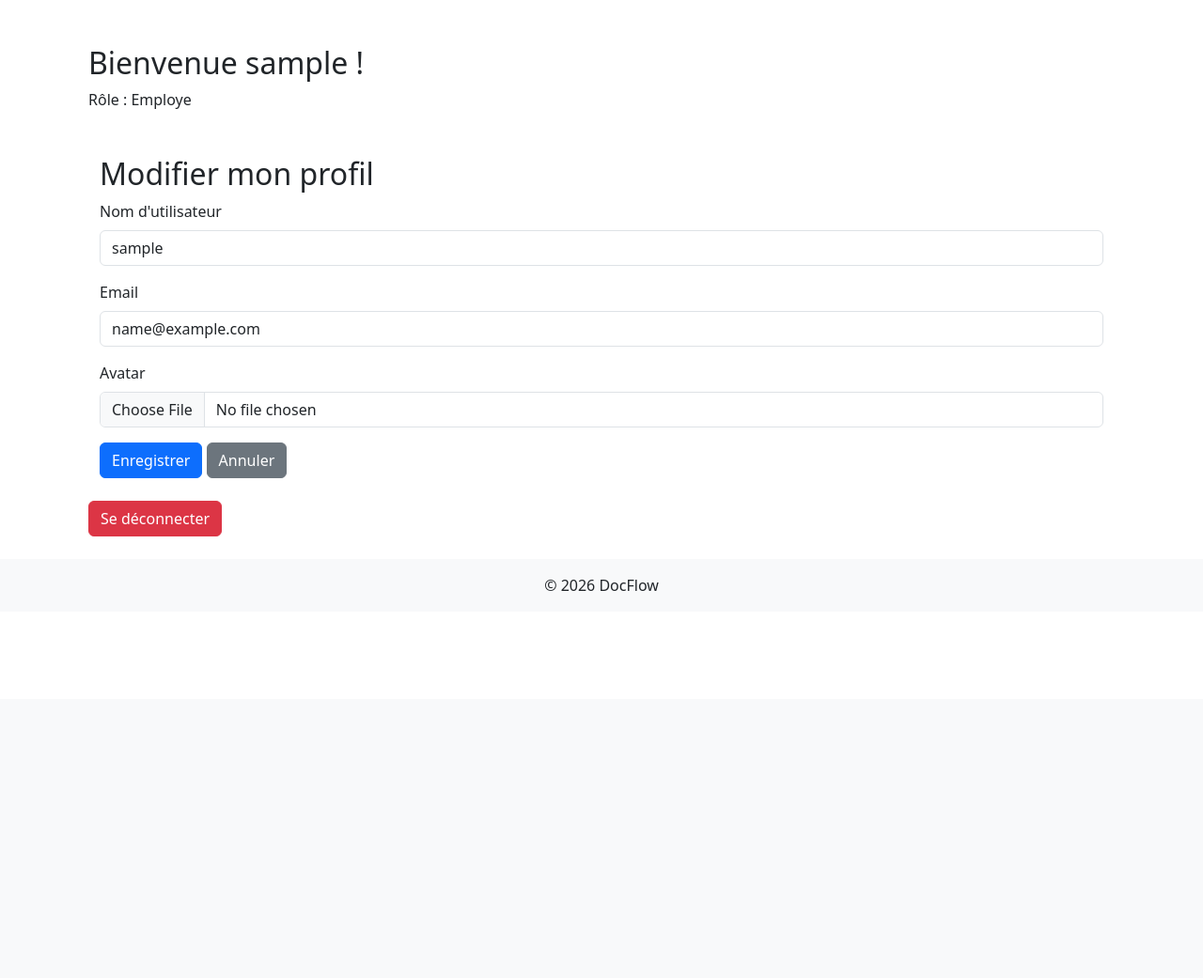
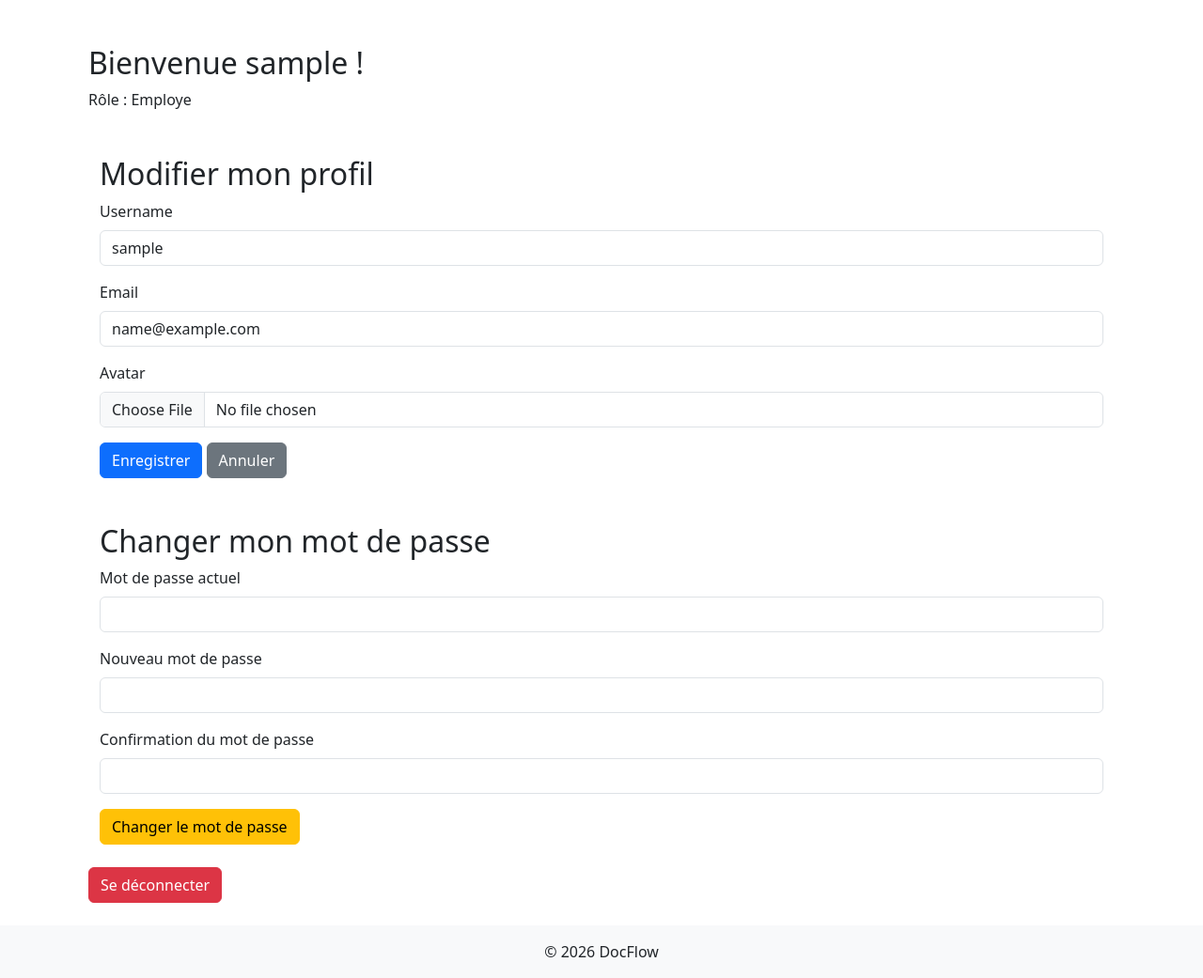
Before and after one commit to DevBlocks42/DocFlow, a Django app: page /users/dashboard/ in a window 1280 px wide. Shown: the part 56-1097 px from the top of the page at 94% size. Before the commit the page ends 685 px from the top, so only its background shows below. Run offline with Django 3.2, Linux system fonts and the light colour scheme; the visitor is signed in with stand-in values (Sample User, id 1).

Commit message:
Ajout du changement de mot de passe + refactorisation des templates pour la maintenabilité/lisibilité

```diff
--- a/apps/users/forms.py
+++ b/apps/users/forms.py
@@ -2,6 +2,7 @@ from django import forms
 from django.contrib.auth.forms import AuthenticationForm
 from django.contrib.auth import get_user_model
 from django.core.exceptions import ValidationError
+from django.contrib.auth import password_validation
 
 User = get_user_model()
 
@@ -33,15 +34,14 @@ class CustomAuthenticationForm(AuthenticationForm):
 
 class SafeImageField(forms.ImageField):
     default_error_messages = {
-        'invalid_image': "Le fichier uploadé n’est pas une image valide."  # ton message en français
+        'invalid_image': "Le fichier uploadé n’est pas une image valide."
     }
 
     def to_python(self, data):
         try:
             return super().to_python(data)
         except ValidationError:
-            # Intercepte l'erreur de Pillow et renvoie notre message
-            raise ValidationError(self.error_messages['invalid_image'])
+            raise forms.ValidationError(self.error_messages['invalid_image'])
 
 class UserUpdateForm(forms.ModelForm):
     avatar = SafeImageField(
@@ -73,19 +73,52 @@ class UserUpdateForm(forms.ModelForm):
                 'unique': "Cet email est déjà utilisé."
             }
         }
-        def clean_avatar(self):
-            avatar = self.cleaned_data.get('avatar')
-            if avatar:
-                # Taille max 2MB
-                if avatar.size > 2 * 1024 * 1024:
-                    raise ValidationError("Image trop volumineuse (max 2MB).")
-                try:
-                    img = Image.open(avatar)
-                    img.verify()
-                except Exception:
-                    raise ValidationError("Fichier image invalide.")
-                valid_extensions = ['jpg', 'jpeg', 'png', 'gif']
-                ext = avatar.name.split('.')[-1].lower()
-                if ext not in valid_extensions:
-                    raise ValidationError("Format non autorisé.")
-            return avatar
+    def clean_avatar(self):
+        avatar = self.cleaned_data.get('avatar')
+        if avatar:
+            # Taille max 2MB
+            if avatar.size > 2 * 1024 * 1024:
+                raise form.ValidationError("Image trop volumineuse (max 2MB).")
+                img = Image.open(avatar)
+                img.verify()
+            valid_extensions = ['jpg', 'jpeg', 'png', 'gif']
+            ext = avatar.name.split('.')[-1].lower()
+            if ext not in valid_extensions:
+                raise forms.ValidationError("Format non autorisé.")
+        return avatar
+
+class EditPasswordForm(forms.Form):
+    current_password = forms.CharField(
+        label="Mot de passe actuel",
+        widget=forms.PasswordInput(attrs={'class': 'form-control'}),
+    )
+    new_password = forms.CharField(
+        label="Nouveau mot de passe",
+        widget=forms.PasswordInput(attrs={'class': 'form-control'}),
+    )
+    password_confirm = forms.CharField(
+        label="Confirmation du mot de passe",
+        widget=forms.PasswordInput(attrs={'class': 'form-control'}),
+    )
+
+    def __init__(self, user, *args, **kwargs):
+        self.user = user
+        super().__init__(*args, **kwargs)
+
+    def clean(self):
+        cleaned_data = super().clean()
+        currentPassword = cleaned_data.get("current_password")
+        newPassword = cleaned_data.get("new_password")
+        passwordConfirm = cleaned_data.get("password_confirm")
+        if not self.user.check_password(currentPassword):
+            raise forms.ValidationError("Le mot de passe actuel est incorrect.")
+        if newPassword != passwordConfirm:
+            raise forms.ValidationError("Les nouveaux mots de passe ne correspondent pas.")
+        password_validation.validate_password(newPassword, self.user)
+        return cleaned_data
+
+    def save(self, commit=True):
+        self.user.set_password(self.cleaned_data["new_password"])
+        if commit:
+            self.user.save()
+        return self.user
--- /dev/null
+++ b/apps/users/templates/includes/form_errors.html
@@ -0,0 +1,17 @@
+{% if form.non_field_errors %}
+<div class="text-danger mb-3">
+    {% for error in form.non_field_errors %}
+        {{ error }}<br>
+    {% endfor %}
+</div>
+{% endif %}
+
+{% for field in form %}
+<div class="mb-3">
+    {% for error in field.errors %}
+        <div class="text-danger">{{ error }}</div>
+    {% endfor %}
+    <label class="form-label">{{ field.label }}</label>
+    {{ field }}
+</div>
+{% endfor %}
--- a/apps/users/templates/users/dashboard.html
+++ b/apps/users/templates/users/dashboard.html
@@ -6,52 +6,33 @@
 <div class="container mt-5">
     <h2>Bienvenue {{ user.username }} !</h2>
     <p>Rôle : {{ role|capfirst }}</p>
-    {% if role == "admin" %}
 
-    {% elif role == "manager" %}
+    {% if messages %}
+    <div>
+        {% for message in messages %}
+        <div class="alert {% if message.tags %}alert-{{ message.tags }}{% endif %}" role="alert">
+            {{ message }}
+        </div>
+        {% endfor %}
+    </div>
+    {% endif %}
 
-    {% else %}
-
-    {% endif %}
     <div class="container mt-5">
         <h2>Modifier mon profil</h2>
-
         <form method="post" enctype="multipart/form-data">
             {% csrf_token %}
+            {% include "includes/form_errors.html" with form=profile_form %}
+            <button type="submit" name="profile-submit" class="btn btn-primary">Enregistrer</button>
+            <a href="{% url 'dashboard' %}" class="btn btn-secondary">Annuler</a>
+        </form>
+    </div>
 
-            <div class="mb-3">
-                {% if form.username.errors %}
-                    <div class="text-danger">
-                        {{ form.username.errors }}
-                    </div>
-                {% endif %}
-                <label class="form-label">Nom d'utilisateur</label>
-                {{ form.username }}
-            </div>
-
-            <div class="mb-3">
-                {% if form.email.errors %}
-                    <div class="text-danger">
-                        {{ form.email.errors }}
-                    </div>
-                {% endif %}
-                <label class="form-label">Email</label>
-                {{ form.email }}
-            </div>
-
-            <div class="mb-3">
-                {% if user.avatar %}
-                    <img src="{{ user.avatar.url }}" class="img-thumbnail" width="120">
-                {% endif %}
-                {% for error in form.avatar.errors %}
-                    <div class="invalid-feedback d-block">{{ error }}</div>
-                {% endfor %}
-                <label class="form-label">Avatar</label>
-                {{ form.avatar }}
-            </div>
-
-            <button type="submit" class="btn btn-primary">Enregistrer</button>
-            <a href="{% url 'dashboard' %}" class="btn btn-secondary">Annuler</a>
+    <div class="container mt-5">
+        <h2>Changer mon mot de passe</h2>
+        <form method="post">
+            {% csrf_token %}
+            {% include "includes/form_errors.html" with form=password_form %}
+            <button type="submit" name="password-submit" class="btn btn-warning">Changer le mot de passe</button>
         </form>
     </div>
 
--- a/apps/users/views.py
+++ b/apps/users/views.py
@@ -1,8 +1,11 @@
 from django.shortcuts import render, redirect
+from django.contrib.auth import update_session_auth_hash
 from django.contrib.auth.views import LoginView
 from django.contrib.auth.decorators import login_required
+from django.contrib import messages
 from .forms import CustomAuthenticationForm
 from .forms import UserUpdateForm
+from .forms import EditPasswordForm
 
 class UserLoginView(LoginView):
     template_name='users/login.html'
@@ -11,19 +14,26 @@ class UserLoginView(LoginView):
 @login_required
 def dashboard(request):
     user = request.user
+    profile_form = UserUpdateForm(instance=user)
+    password_form = EditPasswordForm(user=user)
     if request.method == 'POST':
-        form = UserUpdateForm(request.POST, request.FILES, instance=user)
-        try:
-            if form.is_valid():
-                form.save()
+        if 'profile-submit' in request.POST:
+            profile_form = UserUpdateForm(request.POST, request.FILES, instance=user)
+            if profile_form.is_valid():
+                profile_form.save()
+                messages.success(request, "Profil mis à jour avec succès.")
                 return redirect('dashboard')
-        except ValidationError as e:
-            form.add_error('avatar', e)
-    else:
-        form = UserUpdateForm(instance=user)
+        elif 'password-submit' in request.POST:
+            password_form = EditPasswordForm(user=user, data=request.POST)
+            if password_form.is_valid():
+                password_form.save()
+                update_session_auth_hash(request, user)
+                messages.success(request, "Mot de passe changé avec succès.")
+                return redirect('dashboard')
     context = {
         "user": user,
         "role": user.role,
-        "form": form
+        "profile_form": profile_form,
+        "password_form": password_form
     }
     return render(request, "users/dashboard.html", context)
```
